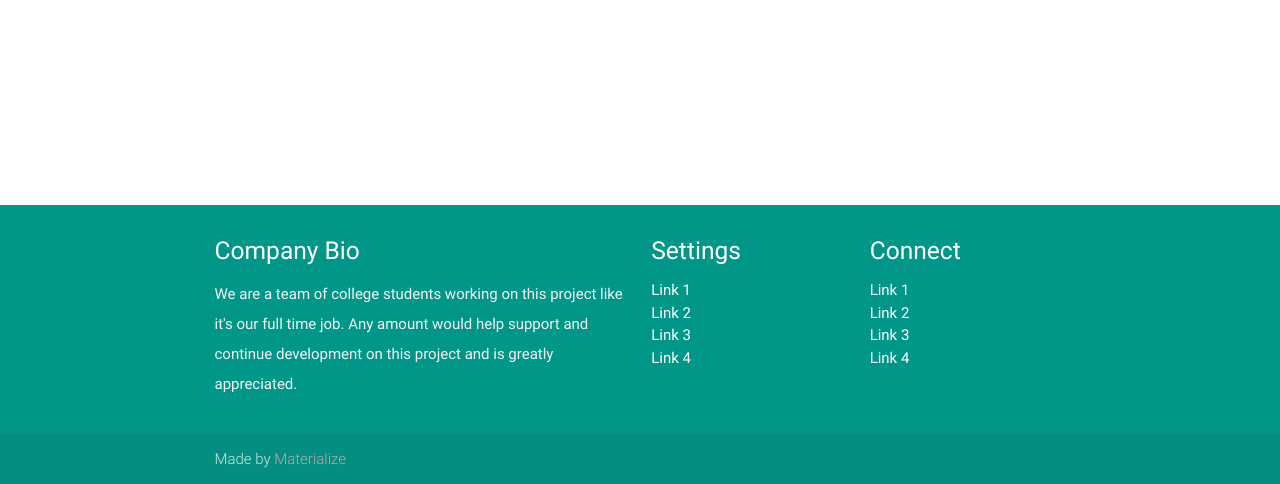
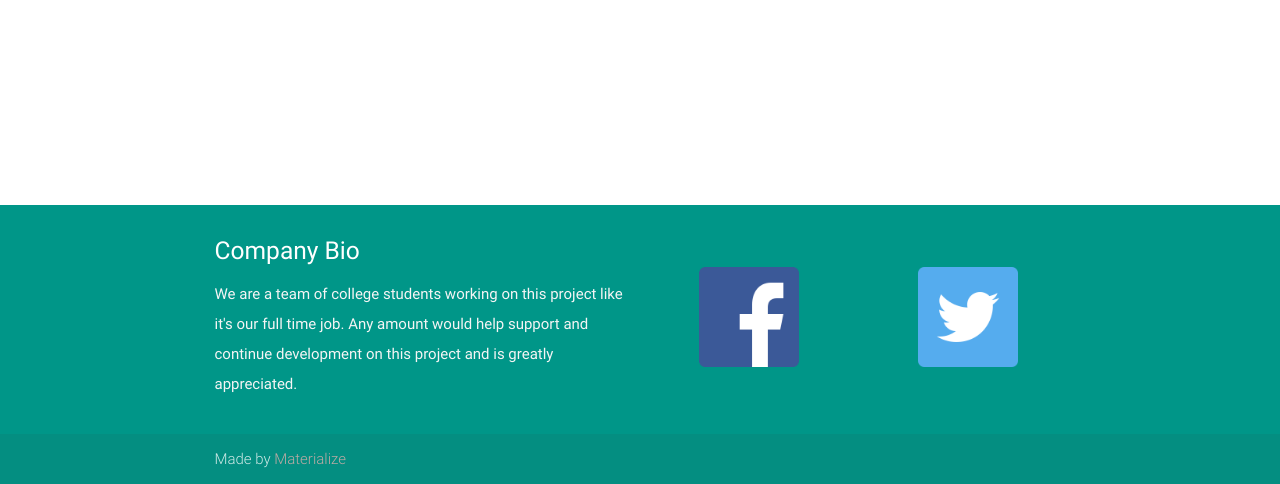
Before and after one commit to MrChoclate/stayhigh_website, a Django app: page / in a window 1280 px wide. Shown: the part 1874-2358 px from the top of the page. Run offline with Django 3.2, Linux system fonts and the light colour scheme; some libraries are stand-ins or nearby versions.

Commit message:
Add facebook and twitter !

```diff
--- a/hoc/index/templates/base.html
+++ b/hoc/index/templates/base.html
@@ -41,30 +41,16 @@
 
   <footer class="page-footer teal">
     <div class="container">
-      <div class="row">
+      <div class="row valign-wrapper">
         <div class="col l6 s12">
           <h5 class="white-text">Company Bio</h5>
           <p class="grey-text text-lighten-4">We are a team of college students working on this project like it's our full time job. Any amount would help support and continue development on this project and is greatly appreciated.</p>
-
-
         </div>
-        <div class="col l3 s12">
-          <h5 class="white-text">Settings</h5>
-          <ul>
-            <li><a class="white-text" href="#!">Link 1</a></li>
-            <li><a class="white-text" href="#!">Link 2</a></li>
-            <li><a class="white-text" href="#!">Link 3</a></li>
-            <li><a class="white-text" href="#!">Link 4</a></li>
-          </ul>
+        <div class="col l3 center-align">
+          <a href="http://www.facebook.com"><img src="{% static 'img/facebook.png' %}" width="100px"></a>
         </div>
-        <div class="col l3 s12">
-          <h5 class="white-text">Connect</h5>
-          <ul>
-            <li><a class="white-text" href="#!">Link 1</a></li>
-            <li><a class="white-text" href="#!">Link 2</a></li>
-            <li><a class="white-text" href="#!">Link 3</a></li>
-            <li><a class="white-text" href="#!">Link 4</a></li>
-          </ul>
+        <div class="col l3 center-align">
+          <a href="http://www.twitter.com"><img src="{% static 'img/twitter.png' %}" width="100px"></a>
         </div>
       </div>
     </div>
```
Also changed, not shown: hoc/index/static/img/facebook.png (added), hoc/index/static/img/twitter.png (added).
